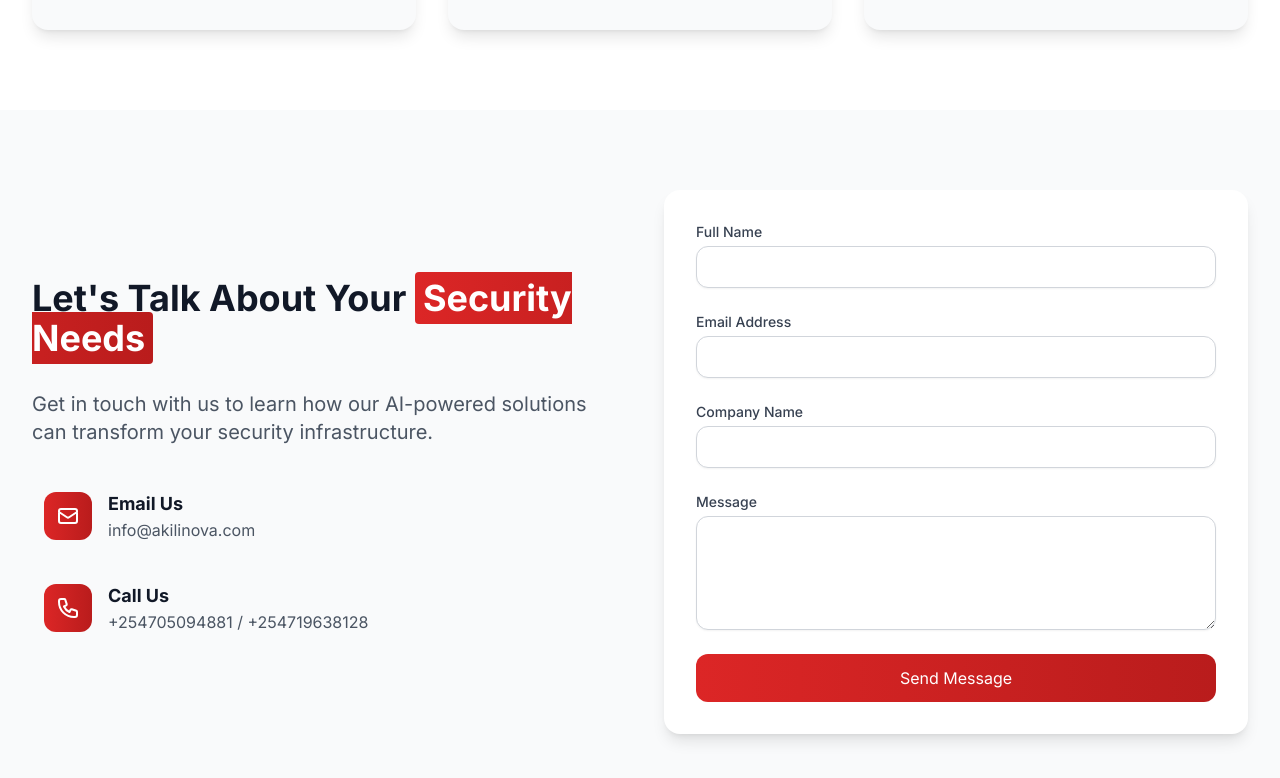
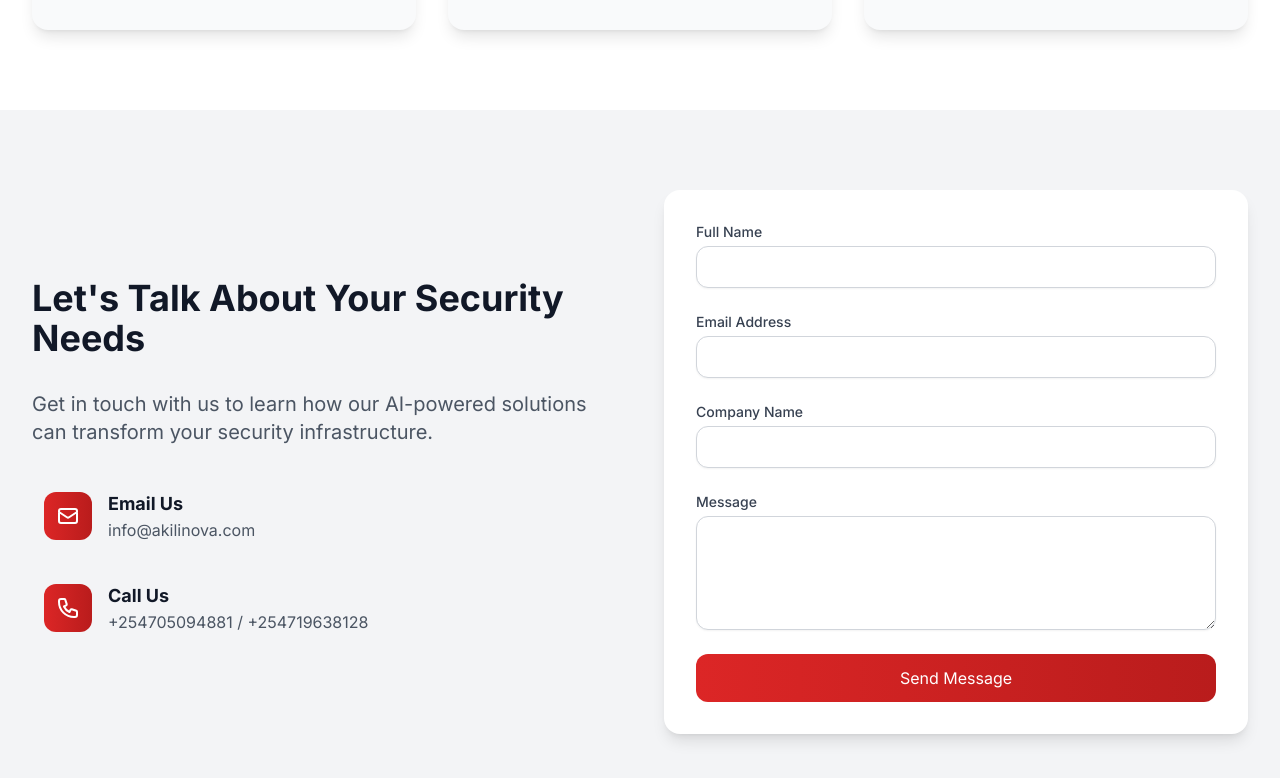
Before and after one commit to samnmbuguah/akilinova, a Next.js app: page / in a window 1280 px wide. Shown: the part 2162-2940 px from the top of the page. Built offline with nearby package versions, Linux system fonts and the light colour scheme.

Commit message:
🎨 Refine Contact page design and typography

```diff
--- a/src/components/Contact.tsx
+++ b/src/components/Contact.tsx
@@ -34,7 +34,7 @@ const Contact = () => {
   };
 
   return (
-    <section className="py-20 bg-gray-50">
+    <section className="py-20 bg-gray-100">
       <div className="max-w-7xl mx-auto px-4 sm:px-6 lg:px-8">
         <div className="grid grid-cols-1 lg:grid-cols-2 gap-12 items-center">
           {/* Text Content */}
@@ -44,11 +44,8 @@ const Contact = () => {
             transition={{ duration: 0.5 }}
             className="space-y-8"
           >
-            <h2 className="text-4xl font-bold">
-              <span className="text-gray-900">Let&apos;s Talk About Your</span>{' '}
-              <span className="bg-gradient-to-r from-red-600 to-red-700 text-white px-2 py-1 rounded">
-                Security Needs
-              </span>
+            <h2 className="text-4xl font-bold text-gray-900">
+              Let&apos;s Talk About Your Security Needs
             </h2>
             <p className="text-xl text-gray-600 max-w-2xl">
               Get in touch with us to learn how our AI-powered solutions can
@@ -111,7 +108,7 @@ const Contact = () => {
             initial={{ opacity: 0, x: 20 }}
             animate={{ opacity: 1, x: 0 }}
             transition={{ duration: 0.5 }}
-            className="bg-white rounded-2xl p-8 shadow-lg"
+            className="bg-white rounded-2xl p-8 shadow-lg hover:shadow-xl transition-shadow duration-300"
           >
             <form onSubmit={handleSubmit} className="space-y-6">
               <div>
```
